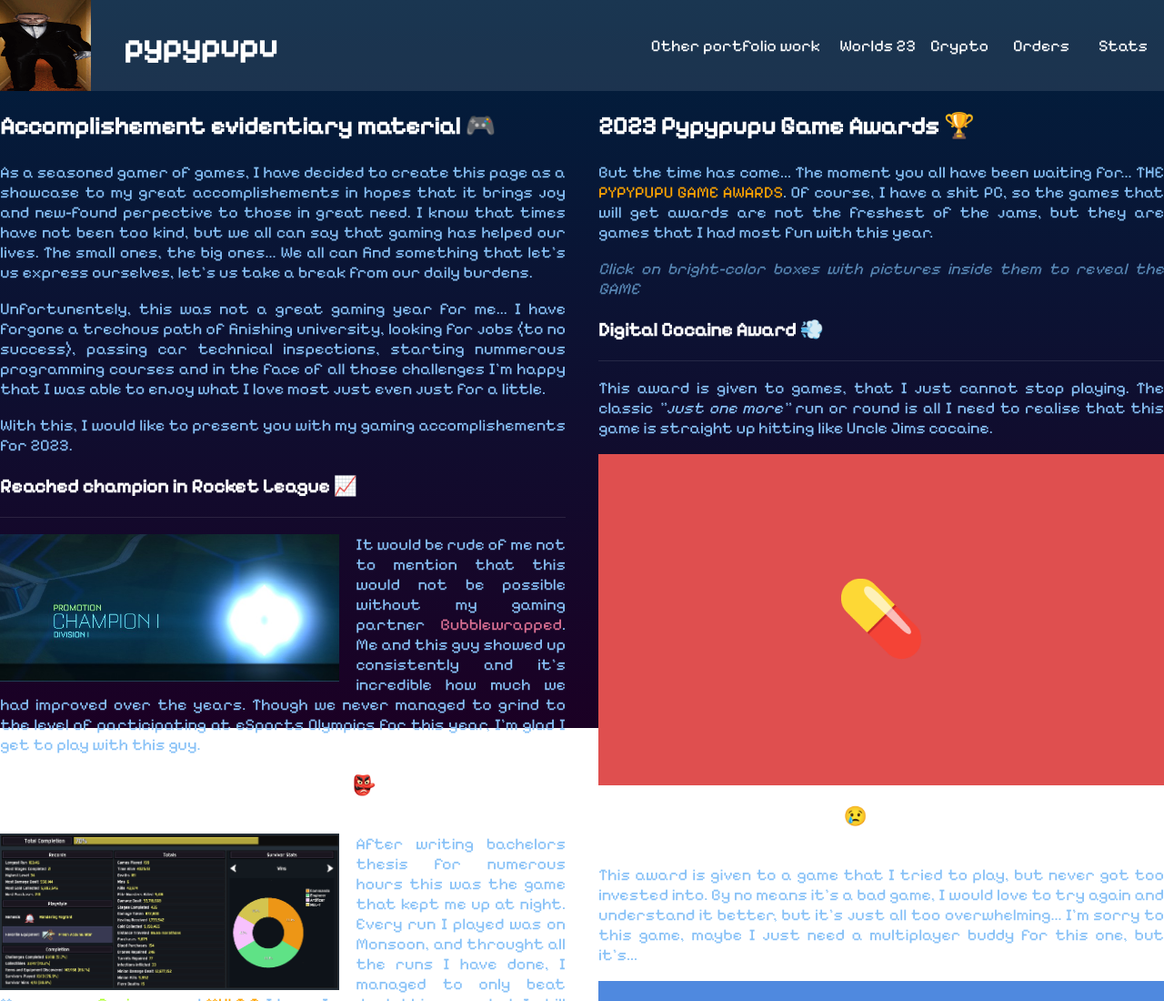
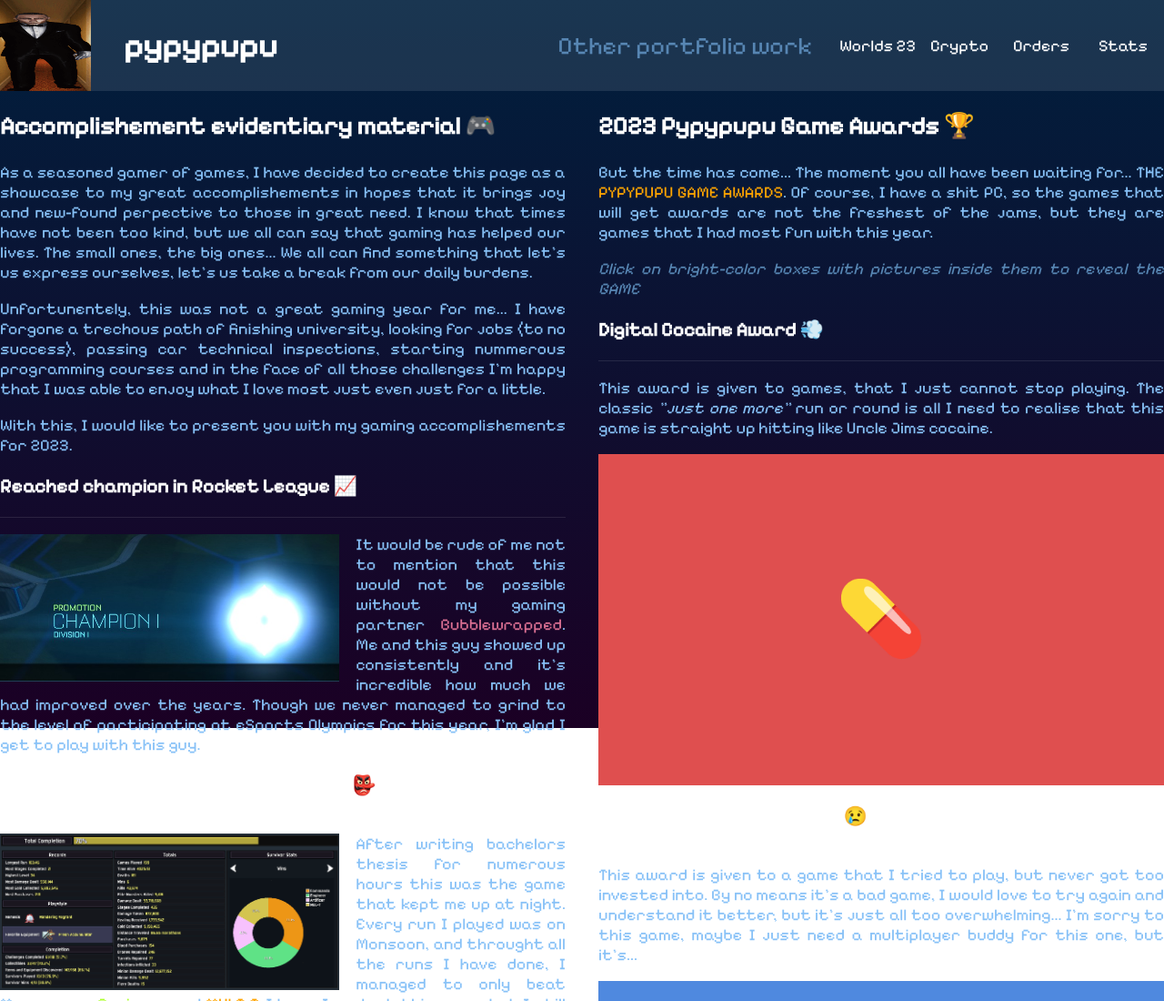
Before and after one commit to OverlyDevoted/2023GameAwards, a plain HTML site: page index.html in a window 1280 px wide. Shown: the top 1100 px of the page at 91% size. Drawn offline with Linux system fonts and the light colour scheme.

Commit message:
Title differentiation

```diff
--- a/awards.css
+++ b/awards.css
@@ -62,7 +62,7 @@ nav {
     align-self: stretch;
     align-items: stretch;
     align-content: stretch;
-
+    flex-wrap: wrap;
 }
 .header_main {
     display: flex;
--- a/index.html
+++ b/index.html
@@ -26,7 +26,7 @@
             <h1>pypypupu</h1>
         </a>
         <nav>
-            <span style="align-self: center; margin-right: 1em;">Other portfolio work</span>
+            <span style="align-self: center; margin-right: 1em; font-size: 1.5em; color: rgb(87, 134, 179);">Other portfolio work</span>
             <a href="https://overlydevoted.github.io/LeagueStats/"><span>Worlds 23</span></a>
             <a href="./homeworks/crypto/index.html"><span>Crypto</span></a>
             <a href="./homeworks/orders/index.html"><span>Orders</span></a>
```
